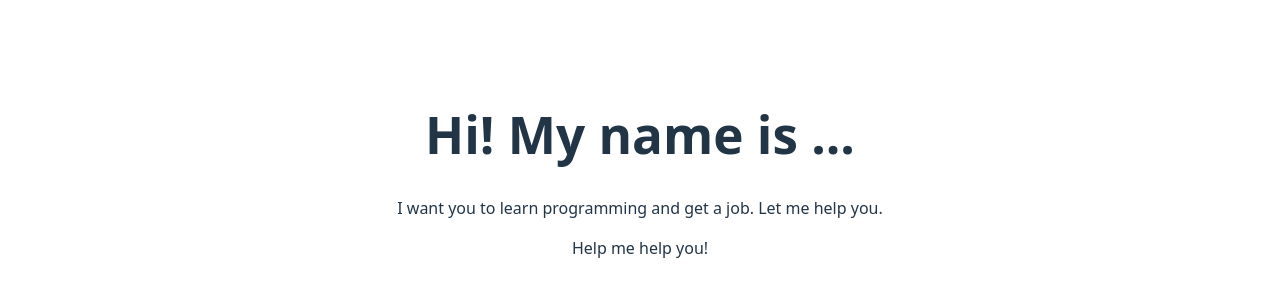
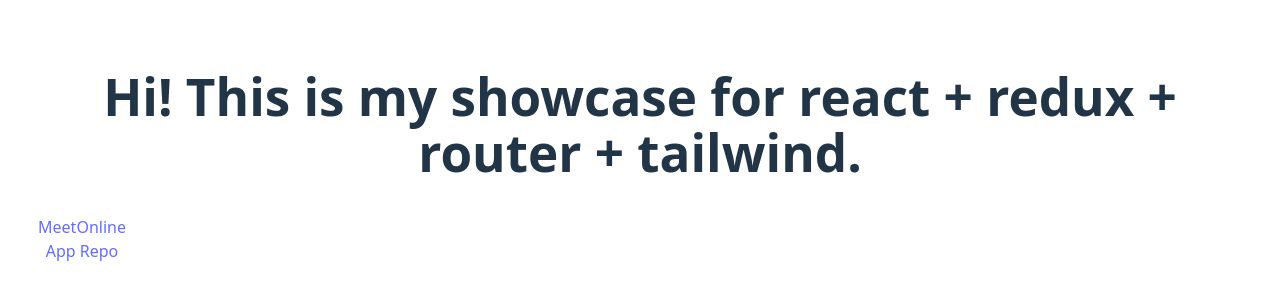
Before and after one commit to wtasg/react_showcase, a React (Vite) app: page / in a window 1280 px wide. Shown: the part 226-526 px from the top of the page. Built offline with nearby package versions, Linux system fonts and the light colour scheme.

Commit message:
update with project

```diff
--- a/src/App.tsx
+++ b/src/App.tsx
@@ -4,9 +4,10 @@ function App() {
 
     return (
         <>
-            <h1>Hi! My name is ...</h1>
-            <p>I want you to learn programming and get a job. Let me help you.</p>
-            <p>Help me help you!</p>
+            <h1>Hi! This is my showcase for react + redux + router + tailwind.</h1>
+            <div style={{ height: "100px", width: "100px" }}>
+                <a href="https://github.com/wtasg/meetonline">MeetOnline App Repo</a>
+            </div>
         </>
     )
 }
```
